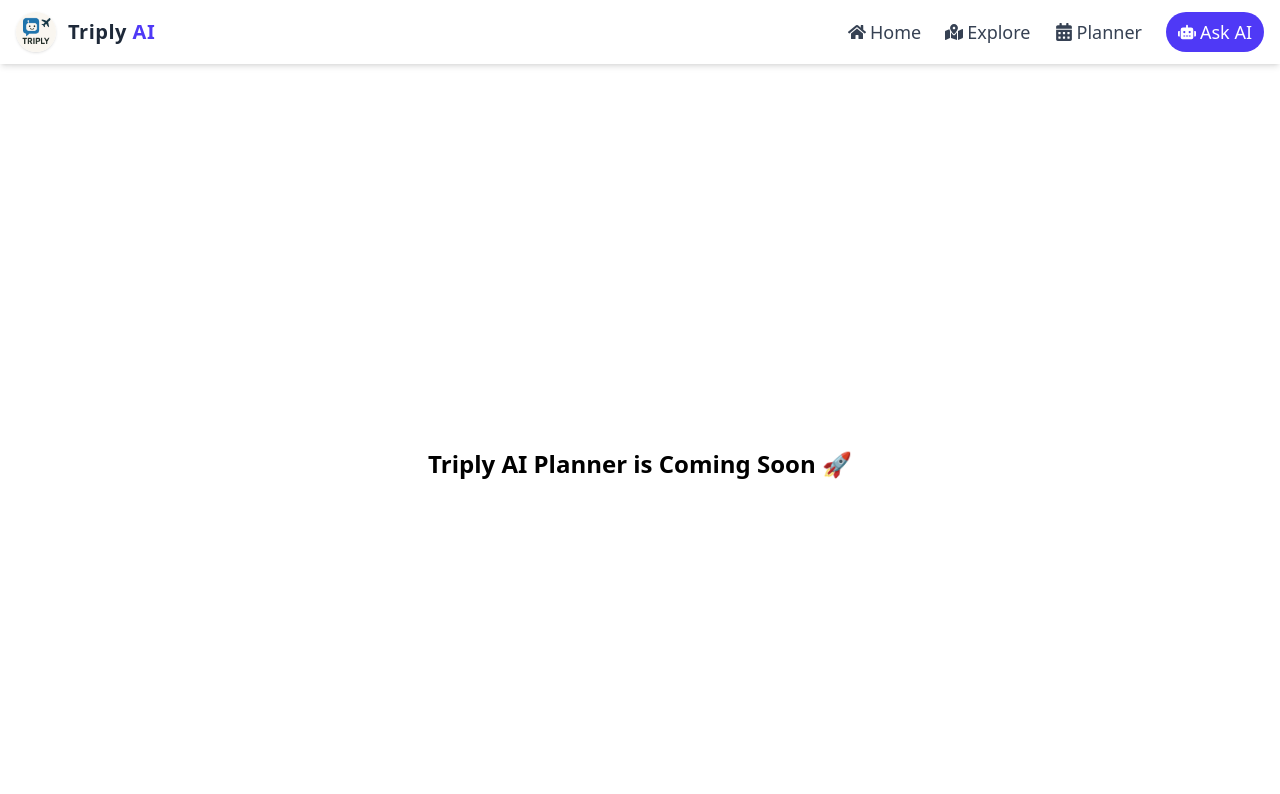
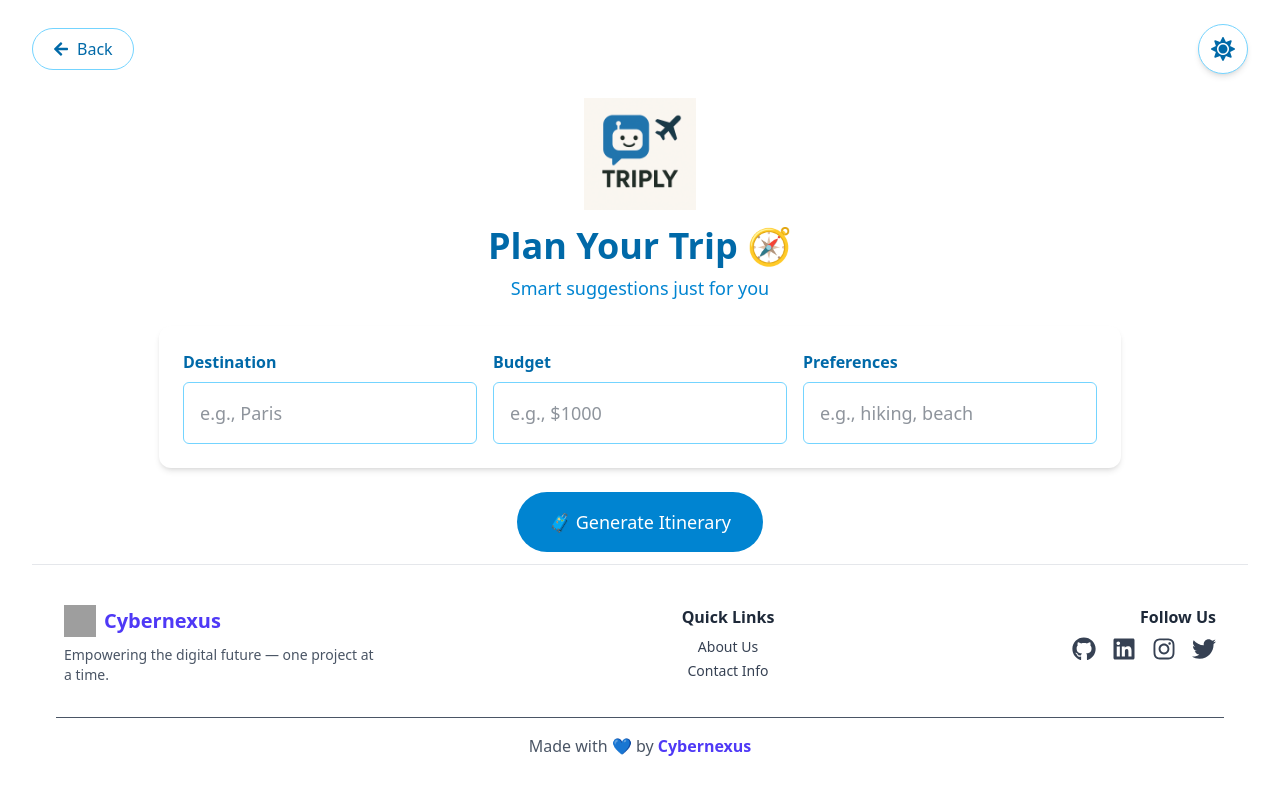
Before and after one commit to Himanshujha25/triply, a React (Vite) app in the folder frontend/: page /planner in a window 1280 px wide. Shown: the top 794 px of the page. Built offline with nearby package versions, Linux system fonts and the light colour scheme; grey boxes are pictures that could not be loaded.

Commit message:
third commit

```diff
--- a/frontend/package.json
+++ b/frontend/package.json
@@ -12,6 +12,7 @@
   "dependencies": {
     "@tailwindcss/vite": "^4.0.6",
     "aos": "^2.3.4",
+    "framer-motion": "^12.6.3",
     "react": "^18.3.1",
     "react-dom": "^18.3.1",
     "react-icons": "^5.5.0",
--- a/frontend/src/App.css
+++ b/frontend/src/App.css
@@ -1 +1,2 @@
+@import url('https://fonts.googleapis.com/css2?family=Poppins:wght@400;600;700&display=swap');
 @import "tailwindcss";
--- a/frontend/src/App.jsx
+++ b/frontend/src/App.jsx
@@ -1,27 +1,35 @@
-import { BrowserRouter as Router, Routes, Route } from 'react-router-dom'
-import Navbar from './components/Navbar'
-import Footer from './components/Footer'
-import Home from './pages/Home'
- import './App.css'
-// import Login from './pages/Login'
-// import Register from './pages/Register'
- import Planner from './pages/Planner'
-// import Result from './pages/Result'
+import { BrowserRouter as Router, Routes, Route } from 'react-router-dom';
+import HomePage from './pages/Home';
+import Planner from './pages/Planner';
+import { useEffect, useState } from 'react';
+import './App.css';
 
 function App() {
+  const [darkMode, setDarkMode] = useState(() => {
+    return localStorage.getItem("theme") === "dark";
+  });
+
+  useEffect(() => {
+    if (darkMode) {
+      document.documentElement.classList.add("dark");
+      localStorage.setItem("theme", "dark");
+    } else {
+      document.documentElement.classList.remove("dark");
+      localStorage.setItem("theme", "light");
+    }
+  }, [darkMode]);
+
   return (
-    <Router>
-      <Navbar />
-      <Routes>
-        <Route path="/" element={<Home />} />
-        <Route path="/planner" element={<Planner />} />
-         {/* <Route path="/login" element={<Login />} />
-        <Route path="/register" element={<Register />} />
+    <div className={darkMode ? "dark" : ""}>
+      <Router>
+        <Routes>
+          <Route path="/" element={<HomePage darkMode={darkMode} setDarkMode={setDarkMode} />} />
+          <Route path="/planner" element={<Planner darkMode={darkMode} setDarkMode={setDarkMode} />} />
 
-        <Route path="/result" element={<Result />} /> */ }
-      </Routes>
-    </Router>
-  )
+        </Routes>
+      </Router>
+    </div>
+  );
 }
 
-export default App
+export default App;
--- a/frontend/src/components/Footer.jsx
+++ b/frontend/src/components/Footer.jsx
@@ -1,78 +1,61 @@
-import { FaLinkedin, FaTwitter, FaInstagram, FaGithub } from 'react-icons/fa';
-import { useEffect, useState } from 'react';
+import React from "react";
+import {
+  FaFacebook,
+  FaTwitter,
+  FaInstagram,
+  FaLinkedin,
+  FaGithub,
+} from "react-icons/fa";
 
 const Footer = ({ darkMode }) => {
-  const [showTop, setShowTop] = useState(false);
-
-  useEffect(() => {
-    const handleScroll = () => {
-      setShowTop(window.scrollY > 300);
-    };
-    window.addEventListener('scroll', handleScroll);
-    return () => window.removeEventListener('scroll', handleScroll);
-  }, []);
-
-  const handleScrollToTop = () => {
-    window.scrollTo({ top: 0, behavior: 'smooth' });
-  };
+  // dynamic styles using props
+  const bgColor = darkMode ? "bg-gray-900" : "bg-white";
+  const textColor = darkMode ? "text-gray-300" : "text-gray-700";
+  const headingColor = darkMode ? "text-gray-200" : "text-gray-800";
+  const borderColor = darkMode ? "border-gray-700" : "border-gray-200";
+  const subTextColor = darkMode ? "text-gray-400" : "text-gray-600";
+  const brandColor = darkMode ? "text-indigo-400" : "text-indigo-600";
 
   return (
-    <footer
-      className={`${
-        darkMode ? 'bg-[#0f0f11] text-gray-300' : 'bg-gray-100 text-gray-800'
-      } py-6 shadow-inner transition-all duration-300 relative text-sm`}
-    >
-      <div className="max-w-7xl mx-auto px-4 grid grid-cols-1 md:grid-cols-3 gap-6 items-center">
-        {/* Brand & Tagline */}
-        <div className="text-center md:text-left">
-          <h1 className="text-2xl font-bold text-indigo-600">Triply AI</h1>
-          <p className="text-xs mt-1 text-gray-500 dark:text-gray-400">
-            Your AI-powered travel companion.
+    <footer className={`${bgColor} ${textColor} border-t ${borderColor} px-6 py-10`}>
+      <div className="max-w-6xl mx-auto flex flex-col sm:flex-row justify-between items-center sm:items-start space-y-8 sm:space-y-0">
+
+        {/* Brand */}
+        <div className="text-center sm:text-left">
+          <div className="flex items-center justify-center sm:justify-start space-x-2 mb-2">
+            <img src="/logo.png" alt="Cybernexus Logo" className="w-8 h-8" />
+            <span className={`text-xl font-bold ${brandColor}`}>Cybernexus</span>
+          </div>
+          <p className={`text-sm max-w-xs ${subTextColor}`}>
+            Empowering the digital future — one project at a time.
           </p>
         </div>
 
-        {/* Quick Links */}
+        {/* Links */}
         <div className="text-center">
-          <p className="font-semibold text-gray-600 dark:text-gray-300 mb-1">Quick Links</p>
-          <ul className="space-y-1">
-            <li><a href="#features" className="hover:text-indigo-500 transition">Features</a></li>
-            <li><a href="#destinations" className="hover:text-indigo-500 transition">Destinations</a></li>
-            <li><a href="/planner" className="hover:text-indigo-500 transition">Trip Planner</a></li>
+          <h3 className={`text-md font-semibold mb-2 ${headingColor}`}>Quick Links</h3>
+          <ul className={`space-y-1 text-sm`}>
+            <li><a href="/about" className="hover:text-indigo-500">About Us</a></li>
+            <li><a href="/contact" className="hover:text-indigo-500">Contact Info</a></li>
           </ul>
         </div>
 
         {/* Social Icons */}
-        <div className="flex justify-center md:justify-end space-x-4 text-indigo-600">
-          <a href="https://linkedin.com" target="_blank" rel="noopener noreferrer" aria-label="LinkedIn" className="hover:scale-110 transition">
-            <FaLinkedin size={20} />
-          </a>
-          <a href="https://twitter.com" target="_blank" rel="noopener noreferrer" aria-label="Twitter" className="hover:scale-110 transition">
-            <FaTwitter size={20} />
-          </a>
-          <a href="https://instagram.com" target="_blank" rel="noopener noreferrer" aria-label="Instagram" className="hover:scale-110 transition">
-            <FaInstagram size={20} />
-          </a>
-          <a href="https://github.com" target="_blank" rel="noopener noreferrer" aria-label="GitHub" className="hover:scale-110 transition">
-            <FaGithub size={20} />
-          </a>
+        <div className="text-center sm:text-right">
+          <h3 className={`text-md font-semibold mb-2 ${headingColor}`}>Follow Us</h3>
+          <div className="flex justify-center sm:justify-end space-x-4 text-2xl">
+            <a href="https://github.com/himanshujha25" target="_blank" rel="noopener noreferrer" className="hover:text-indigo-500"><FaGithub /></a>
+            <a href="https://linkedin.com/in/himanshujha25" target="_blank" rel="noopener noreferrer" className="hover:text-indigo-500"><FaLinkedin /></a>
+            <a href="https://instagram.com/himanshujha25" target="_blank" rel="noopener noreferrer" className="hover:text-indigo-500"><FaInstagram /></a>
+            <a href="https://twitter.com/himanshujha25" target="_blank" rel="noopener noreferrer" className="hover:text-indigo-500"><FaTwitter /></a>
+          </div>
         </div>
       </div>
 
-      {/* Bottom Text */}
-      <div className="mt-5 text-center text-xs text-gray-400 dark:text-gray-500">
-        &copy; {new Date().getFullYear()} Triply AI. Created by <span className="text-indigo-500 font-medium">CyberNexus</span> 🚀
+      {/* Bottom Note */}
+      <div className={`mt-8 border-t pt-4 text-center text-md ${subTextColor}`}>
+        Made with 💙 by <span className={`font-semibold ${brandColor}`}>Cybernexus</span>
       </div>
-
-      {/* Back to Top Button */}
-      {showTop && (
-        <button
-          onClick={handleScrollToTop}
-          className="fixed bottom-6 right-6 bg-indigo-600 text-white p-2 rounded-full shadow-xl hover:bg-indigo-700 transition"
-          aria-label="Back to top"
-        >
-          ↑
-        </button>
-      )}
     </footer>
   );
 };
--- a/frontend/src/components/Navbar.jsx
+++ b/frontend/src/components/Navbar.jsx
@@ -1,37 +1,32 @@
-import { FaRobot, FaHome, FaMapMarkedAlt, FaCalendarAlt } from 'react-icons/fa';
-import logo from '../assets/ChatGPT Image Apr 7, 2025, 08_48_52 PM.png'; // make sure your logo path is correct
+import React from "react";
+import { FaMapMarkedAlt, FaMoon, FaSun } from "react-icons/fa";
 
-const Navbar = () => {
+const Navbar = ({ darkMode, setDarkMode }) => {
   return (
-    <nav className="sticky top-0 bg-white/80 backdrop-blur-lg shadow-md z-50 px-4 py-3 flex justify-between items-center">
+    <nav className={`flex justify-between items-center px-6 py-4 transition-all duration-300
+      ${darkMode
+        ? 'bg-gray-900 border-b border-gray-800 shadow-md'
+        : 'bg-gray-50 border-b border-gray-200 shadow-sm'
+      }`}>
 
-      {/* Logo + AI Assistant Title */}
-      <div className="flex items-center space-x-3">
-        <img src={logo} alt="Triply Logo" className="w-10 h-10 rounded-full shadow" />
-        <h1 className="text-xl font-bold text-gray-800 tracking-wide">
-          Triply <span className="text-indigo-600">AI</span>
-        </h1>
+      {/* Logo */}
+      <div className="flex items-center space-x-2 text-indigo-600 dark:text-indigo-400 text-xl font-bold">
+        <FaMapMarkedAlt />
+        <span>Triply AI</span>
       </div>
 
-      {/* Nav Icons - Assistant Style */}
-      <div className="flex space-x-6 text-gray-700 text-lg">
-        <button className="flex items-center space-x-1 hover:text-indigo-600 transition">
-          <FaHome />
-          <span className="hidden sm:inline">Home</span>
-        </button>
-        <button className="flex items-center space-x-1 hover:text-indigo-600 transition">
-          <FaMapMarkedAlt />
-          <span className="hidden sm:inline">Explore</span>
-        </button>
-        <button className="flex items-center space-x-1 hover:text-indigo-600 transition">
-          <FaCalendarAlt />
-          <span className="hidden sm:inline">Planner</span>
-        </button>
-        <button className="flex items-center space-x-1 text-white bg-indigo-600 px-3 py-1.5 rounded-full hover:bg-indigo-700 transition">
-          <FaRobot />
-          <span className="hidden sm:inline">Ask AI</span>
-        </button>
-      </div>
+      {/* Dark Mode Toggle */}
+      <button
+        onClick={() => setDarkMode(!darkMode)}
+        title={darkMode ? "Switch to Light Mode" : "Switch to Dark Mode"}
+        className={`text-xl p-2 rounded-full transition duration-300
+          ${darkMode
+            ? 'bg-gray-800 text-gray-200 hover:bg-gray-700'
+            : 'bg-white text-gray-700 hover:bg-gray-100 border border-gray-200'
+          }`}
+      >
+        {darkMode ? <FaMoon /> : <FaSun />}
+      </button>
     </nav>
   );
 };
--- a/frontend/src/pages/Planner.jsx
+++ b/frontend/src/pages/Planner.jsx
@@ -1,9 +1,115 @@
-const Planner = () => {
-    return (
-      <div className="min-h-screen flex items-center justify-center text-center text-2xl font-bold">
-        Triply AI Planner is Coming Soon 🚀
+import React, { useState } from "react";
+import { FaMoon, FaSun, FaArrowLeft } from "react-icons/fa";
+import { Link } from "react-router-dom";
+import triply from "../assets/ChatGPT Image Apr 7, 2025, 08_48_52 PM.png";
+import Footer from "../components/Footer";
+
+
+const Planner = ({ darkMode, setDarkMode }) => {
+  const [destination, setDestination] = useState("");
+  const [budget, setBudget] = useState("");
+  const [preferences, setPreferences] = useState("");
+
+  return (
+    <div
+      className={`min-h-screen px-8 py-6 flex flex-col justify-between transition-colors duration-500 ${
+        darkMode ? "bg-gray-900 text-gray-100" : "bg-white text-gray-800"
+      }`}
+    >
+      {/* Top Navigation */}
+      <div className="flex justify-between items-center">
+        <Link
+          to="/"
+          className={`flex items-center gap-2 text-base font-medium px-5 py-2 rounded-full transition duration-300 ${
+            darkMode
+              ? "bg-gray-800 text-gray-200 hover:bg-gray-700"
+              : "bg-white text-sky-700 hover:bg-sky-100 border border-sky-300"
+          }`}
+        >
+          <FaArrowLeft />
+          Back
+        </Link>
+
+        <button
+          onClick={() => setDarkMode(!darkMode)}
+          title={darkMode ? "Switch to Light Mode" : "Switch to Dark Mode"}
+          className={`text-2xl p-3 rounded-full transition duration-300 shadow-md ${
+            darkMode
+              ? "bg-gray-800 text-gray-200 hover:bg-gray-700"
+              : "bg-white text-sky-700 hover:bg-sky-200 border border-sky-300"
+          }`}
+        >
+          {darkMode ? <FaMoon /> : <FaSun />}
+        </button>
       </div>
-    );
-  };
 
-  export default Planner;
+      {/* Logo & Heading */}
+      <div className="text-center mt-6">
+        <div className="flex justify-center mb-4">
+          <img
+            src={triply}
+            alt="Triply Logo"
+            className="w-28 h-28 object-contain transition-transform duration-300 hover:scale-105"
+          />
+        </div>
+        <h1 className="text-4xl font-bold text-sky-700 dark:text-teal-400">
+          Plan Your Trip 🧭
+        </h1>
+        <p className="text-lg mt-2 text-sky-600 dark:text-gray-400">
+          Smart suggestions just for you
+        </p>
+      </div>
+
+      {/* Form Inputs */}
+      <div
+  className={`max-w-6xl mx-auto mt-6 p-6 rounded-xl shadow-md transition-all duration-300 ${
+    darkMode ? "bg-gray-800" : "bg-white"
+  }`}
+>
+  <div className="flex flex-wrap md:flex-nowrap gap-4">
+    {[["Destination", destination, setDestination, "e.g., Paris"],
+      ["Budget", budget, setBudget, "e.g., $1000"],
+      ["Preferences", preferences, setPreferences, "e.g., hiking, beach"]
+    ].map(([label, value, setter, placeholder], i) => (
+      <div className="flex-1" key={i}>
+        <label className="block text-base font-semibold mb-2 text-sky-700 dark:text-gray-300">
+          {label}
+        </label>
+        <input
+          type="text"
+          placeholder={placeholder}
+          value={value}
+          onChange={(e) => setter(e.target.value)}
+          className={`w-full p-4 rounded-md text-lg border focus:outline-none focus:ring-2 ${
+            darkMode
+              ? "bg-gray-900 text-white border-gray-600 focus:ring-teal-500"
+              : "bg-white border-sky-300 text-gray-800 focus:ring-sky-500"
+          }`}
+        />
+      </div>
+    ))}
+  </div>
+</div>
+
+      {/* Button */}
+      <div className="mt-6 text-center mb-3">
+        <button
+          onClick={() =>
+            alert(
+              `Planning a trip to ${destination || "??"} with a budget of ${
+                budget || "??"
+              } focusing on ${preferences || "??"}`
+            )
+          }
+          className="bg-sky-600 text-white px-8 py-4 rounded-full hover:bg-sky-700 text-lg transition duration-300"
+        >
+          🧳 Generate Itinerary
+        </button>
+      </div>
+      <Footer darkMode={darkMode} />
+    </div>
+
+  );
+};
+
+export default Planner;
```
Also changed, not shown: frontend/src/pages/Home.jsx (+78 -64 lines), tailwind.config.js (added, +13 -0 lines), 1 other file (tests, documents, lock files or other folders).
